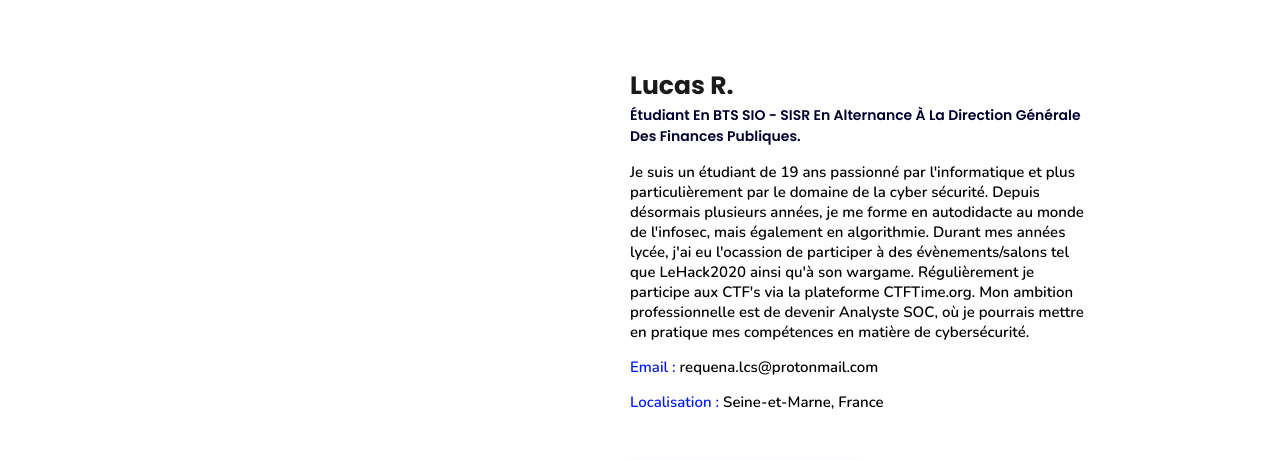
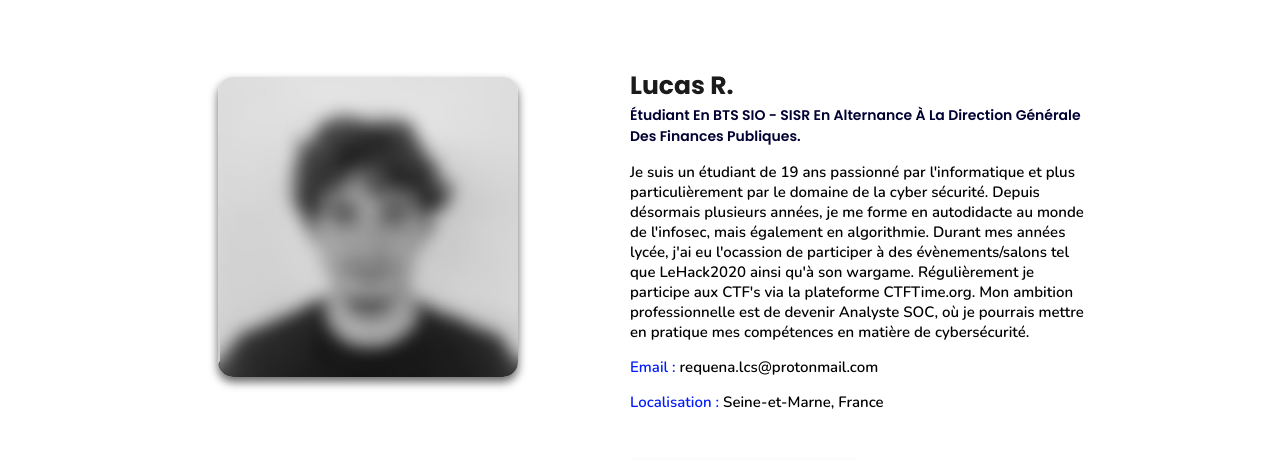
Before and after one commit to reqlu/reqlu.github.io, a plain HTML site: page index.html in a window 1280 px wide. Shown: the part 876-1336 px from the top of the page. Drawn offline with nearby package versions, Linux system fonts and the light colour scheme; a web font is replaced by a local one.

Commit message:
Update index.html

```diff
--- a/index.html
+++ b/index.html
@@ -66,7 +66,7 @@
     <div class="row">
 
     <div class="image">
-        <img draggable="false" class="tilt" src="./assets/images/face.jpeg" alt="">
+        <img draggable="false" class="tilt" src="./assets/images/face.jpg" alt="">
     </div>
     <div class="content">
         <h3>Lucas R.</h3>
```
